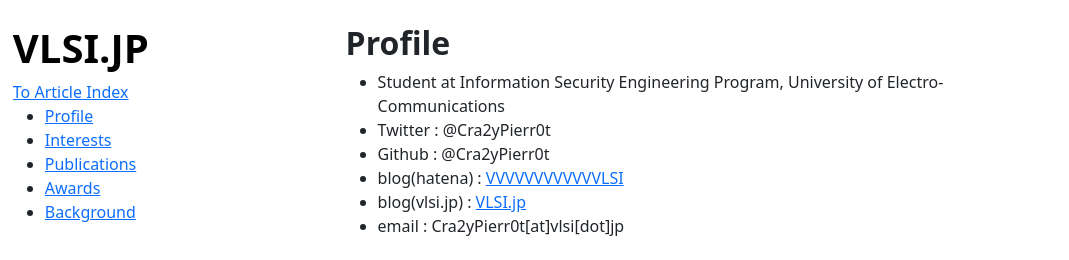
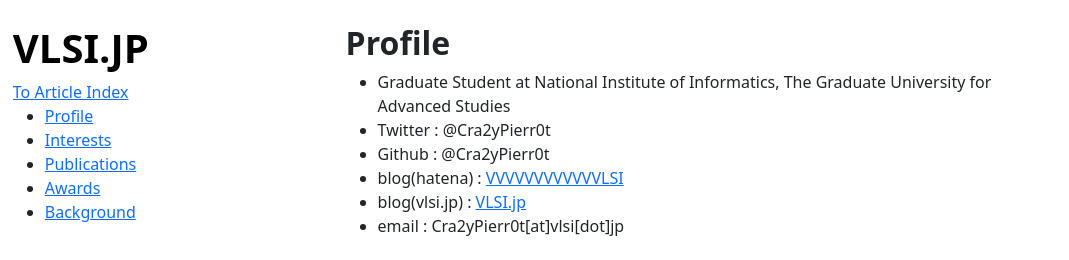
Before and after one commit to VLSI-JP/VLSI-JP.github.io, a Jekyll site: the page built from about_Cra2yPierr0t.md, in a window 1280 px wide and 1008 px high. Shown: the top 260 px of the window, without its empty margins (0-1069 px from the left). Built offline with Jekyll 4.4.1, drawn with Linux system fonts in a browser that asks for light colours.

Commit message:
update status

```diff
--- a/about_Cra2yPierr0t.md
+++ b/about_Cra2yPierr0t.md
@@ -3,7 +3,7 @@ layout: default
 title: About Cra2yPierr0t
 ---
 ## Profile
-- Student at Information Security Engineering Program, University of Electro-Communications
+- Graduate Student at National Institute of Informatics, The Graduate University for Advanced Studies
 - Twitter : @Cra2yPierr0t
 - Github : @Cra2yPierr0t
 - blog(hatena) : [VVVVVVVVVVVVLSI](https://cra2ypierr0t.hatenablog.jp/)
```
